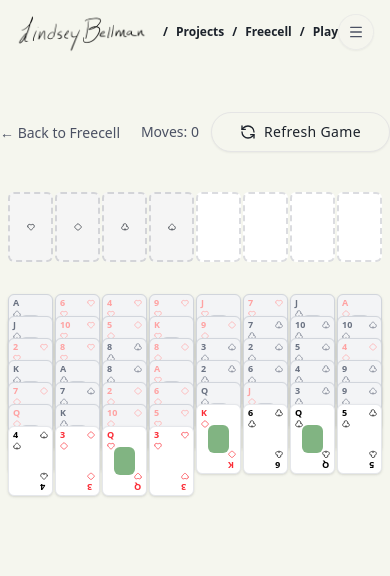
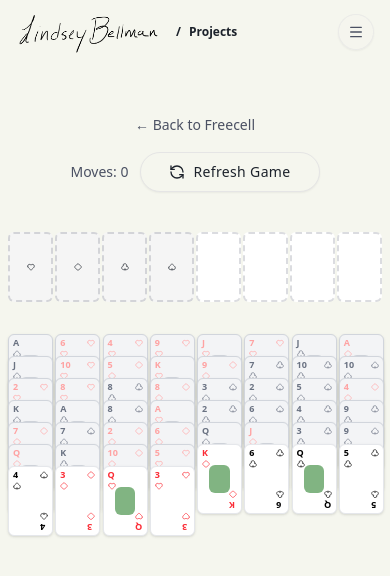
Before and after one commit to lbellman/software-portfolio, a Next.js app: page /projects/freecell/play in a window 390 px wide. Shown: the top 576 px of the page. Built offline with nearby package versions, Linux system fonts and the light colour scheme.

Commit message:
Fix breadcrumb overflow on mobile, fix freecell display on mobile

```diff
--- a/app/projects/freecell/play/page.tsx
+++ b/app/projects/freecell/play/page.tsx
@@ -693,8 +693,8 @@ const FreecellPlay = () => {
         <div>
           {/* Header Section */}
           <section className=" pt-28 pb-2 lg:px-12">
-            <div className="container mx-auto ">
-              <div className="flex items-center justify-between mb-8">
+            <div className="container mx-auto px-6">
+              <div className="flex items-center flex-col gap-4 sm:flex-row justify-between mb-8">
                 <div>
                   <Link
                     href="/projects/freecell"
@@ -707,11 +707,7 @@ const FreecellPlay = () => {
                   <div className="text-sm text-muted-foreground">
                     Moves: {moveCount}
                   </div>
-                  <Button
-                    variant="outline"
-
-                    onClick={handleRefreshGame}
-                  >
+                  <Button variant="outline" onClick={handleRefreshGame}>
                     <RefreshCcw className="size-4" />
                     Refresh Game
                   </Button>
@@ -725,7 +721,6 @@ const FreecellPlay = () => {
               <div className="flex justify-center">
                 <div className="grid grid-cols-8 gap-0.5 sm:gap-1 md:gap-4 lg:gap-6">
                   {/* Foundation Piles */}
-
                   {foundationPiles?.map((pile: Pile, idx: number) => {
                     const cards = pile.cards || [];
                     const visibleCard =
@@ -765,7 +760,6 @@ const FreecellPlay = () => {
                   })}
 
                   {/* Free Cells */}
-
                   {freecells?.map((cell: Pile, idx: number) => {
                     const card = cell.cards?.[0] as Card;
                     const isOver = overId === cell.id;
@@ -801,8 +795,8 @@ const FreecellPlay = () => {
               </div>
 
               {/* Columns */}
-              <div className="mt-8 w-full justify-center flex ">
-                <div className="gap-0.5 sm:gap-1 md:gap-4 lg:gap-6 grid grid-cols-8">
+              <div className="mt-8 px-1  w-full justify-center flex ">
+                <div className="gap-1 sm:gap-1 md:gap-4 lg:gap-6 grid grid-cols-8">
                   {tableauPiles?.map((column: Pile, idx: number) => {
                     const cards = (column.cards || []).filter(
                       (card): card is Card => card !== null,
--- a/components/layout/Navbar.tsx
+++ b/components/layout/Navbar.tsx
@@ -76,25 +76,52 @@ function Navbar() {
                 className="h-36 w-36 shrink-0 object-contain"
               />
             </Link>
-            {pathname && pathname !== "/" && (
-              <nav
-                aria-label="Breadcrumb"
-                className="items-center flex flex-nowrap gap-2 text-xs font-semibold"
-              >
-                /{" "}
-                {pathname
-                  .split("/")
-                  .filter(Boolean)
-                  .map((segment, index, all) => {
-                    const href = "/" + all.slice(0, index + 1).join(" / ");
-                    const label = segment
+            {pathname && pathname !== "/" && (() => {
+              const segments = pathname.split("/").filter(Boolean);
+              if (segments.length === 0) return null;
+
+              const formatLabel = (segment: string) =>
+                segment === "my-friends-art"
+                  ? "My Friend’s Art"
+                  : segment
                       .split("-")
                       .map(
-                        (part) => part.charAt(0).toUpperCase() + part.slice(1),
+                        (part) =>
+                          part.charAt(0).toUpperCase() + part.slice(1),
                       )
                       .join(" ");
 
-                    const isLast = index === all.length - 1;
+              const firstSegment = segments[0];
+              const firstHref = `/${firstSegment}`;
+              const firstLabel = formatLabel(firstSegment);
+
+              return (
+                <>
+                  {/* Mobile: only show first segment */}
+                  <nav
+                    aria-label="Breadcrumb"
+                    className="flex items-center gap-2 text-xs font-semibold sm:hidden"
+                  >
+                    /{" "}
+                    <Link
+                      href={firstHref}
+                      className="hover:text-foreground transition-colors"
+                    >
+                      {firstLabel}
+                    </Link>
+                  </nav>
+
+                  {/* Desktop+: show full path */}
+                  <nav
+                    aria-label="Breadcrumb"
+                    className="hidden items-center flex-nowrap gap-2 text-xs font-semibold sm:flex"
+                  >
+                    /{" "}
+                    {segments.map((segment, index) => {
+                      const href =
+                        "/" + segments.slice(0, index + 1).join("/");
+                      const label = formatLabel(segment);
+                      const isLast = index === segments.length - 1;
 
                       return (
                         <span key={href} className="flex items-center gap-2">
@@ -113,7 +140,9 @@ function Navbar() {
                       );
                     })}
                   </nav>
-            )}
+                </>
+              );
+            })()}
           </div>
 
           {/* Desktop navigation */}
```
Lines whose indentation alone changed are shown as unchanged.
